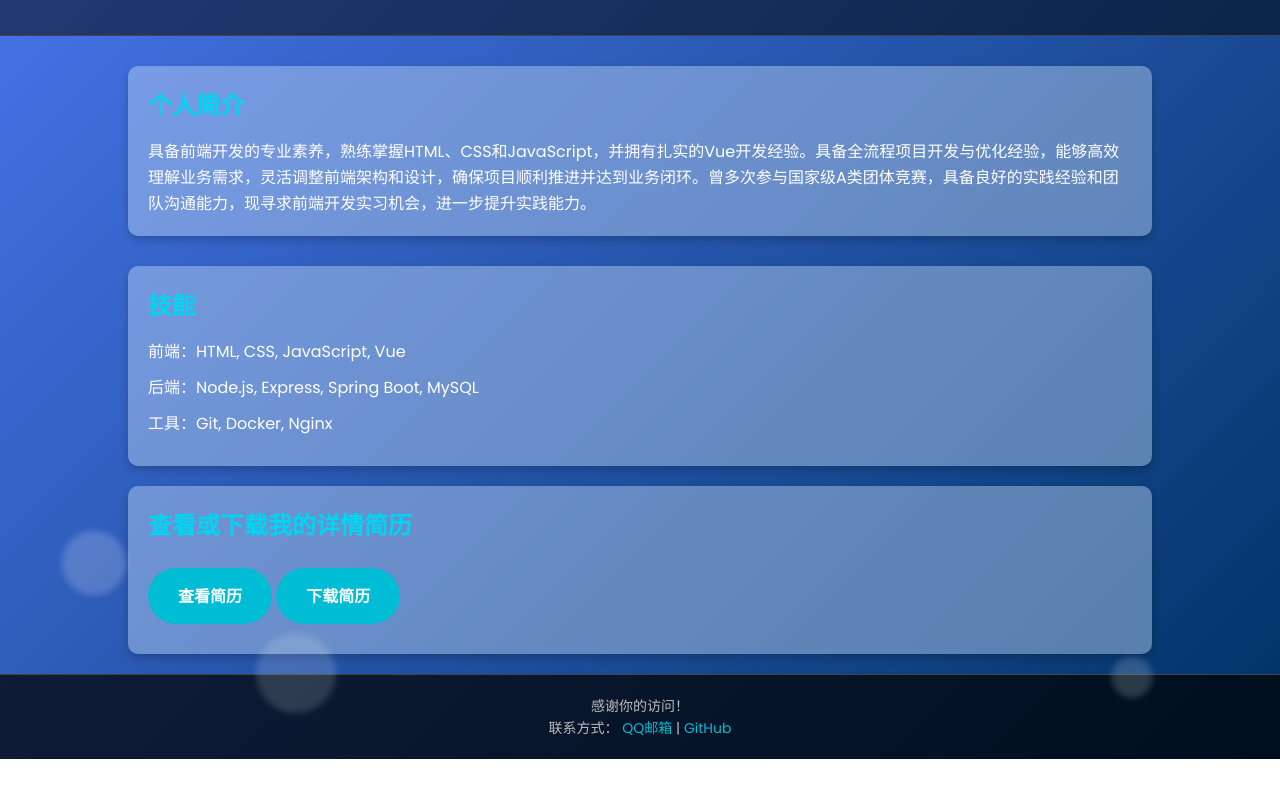
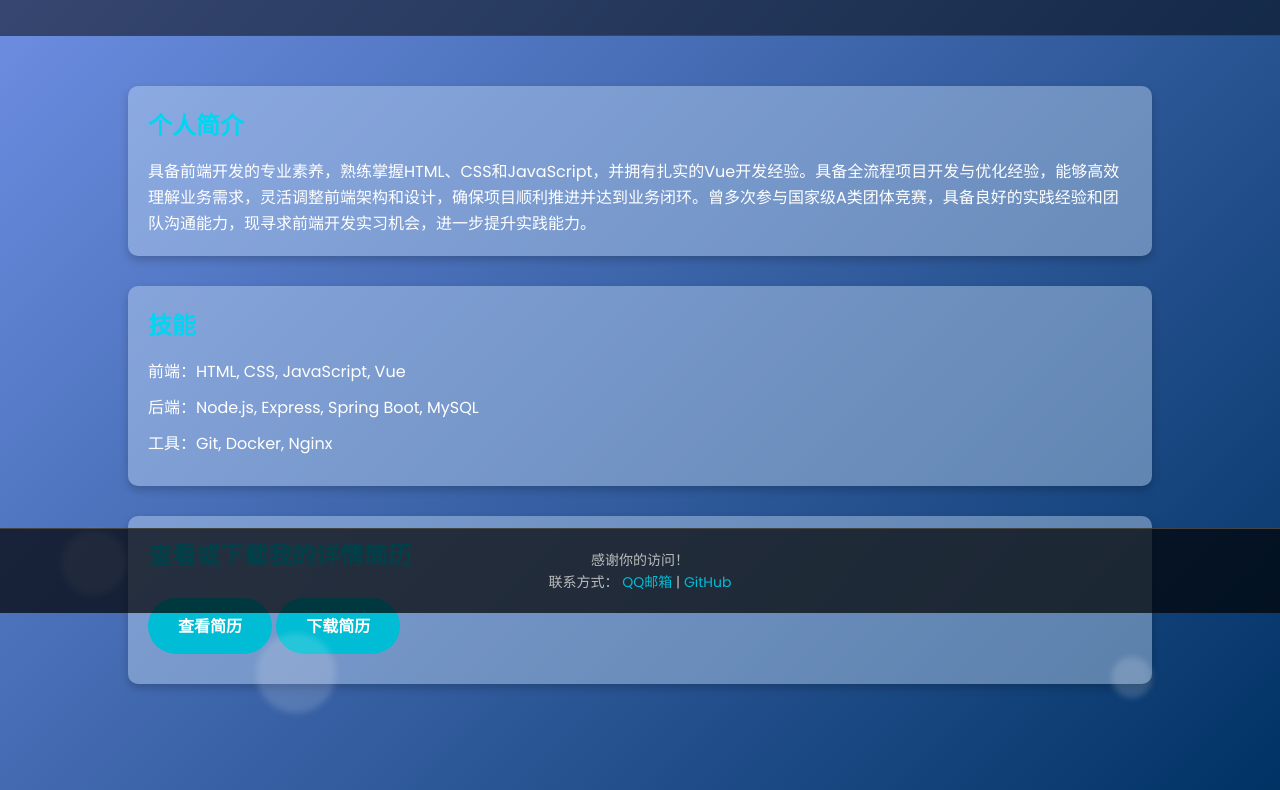
Before and after one commit to silvercatcloud/jianli, a plain HTML site: page index.html in a window 1280 px wide. Shown: the part 187-977 px from the top of the page. Before the commit the page ends 946 px from the top, so only its background shows below. Drawn offline with Linux system fonts and the light colour scheme.

Commit message:
footer
footer

```diff
--- a/styles.css
+++ b/styles.css
@@ -7,7 +7,7 @@
 
   body {
     font-family: 'Poppins', sans-serif;
-    background: linear-gradient(135deg, #4b78f2, #003264);
+    background: linear-gradient(135deg, #7796ed, #003264);
     color: white;
     min-height: 100vh;
     position: relative;
@@ -45,6 +45,7 @@
   /* 简历信息部分 */
   .resume-preview {
     margin-top: 30px;
+    margin-bottom: 30px; /* 添加底部间距 */
   }
 
   .card {
@@ -76,6 +77,11 @@
   }
 
   /* 下载按钮 */
+  .resume-download {
+    margin-top: 30px;
+    margin-bottom: 30px; /* 添加底部间距 */
+  }
+
   .resume-download .btn {
     display: inline-block;
     background-color: #00bcd4;
@@ -101,6 +107,11 @@
     padding: 20px;
     background-color: rgba(0, 0, 0, 0.7);
     border-top: 1px solid #444;
+    position: fixed;
+    bottom: 0;
+    left: 0;
+    width: 100%;
+    z-index: 10;
   }
 
   footer a {
@@ -174,3 +185,9 @@
     animation-duration: 8s;
     animation-delay: 6s;
   }
+
+  /* 调整main容器的底部间距 */
+  main {
+    padding-bottom: 80px; /* 为footer留出空间 */
+    padding-top: 20px; /* 添加顶部间距 */
+  }
```
